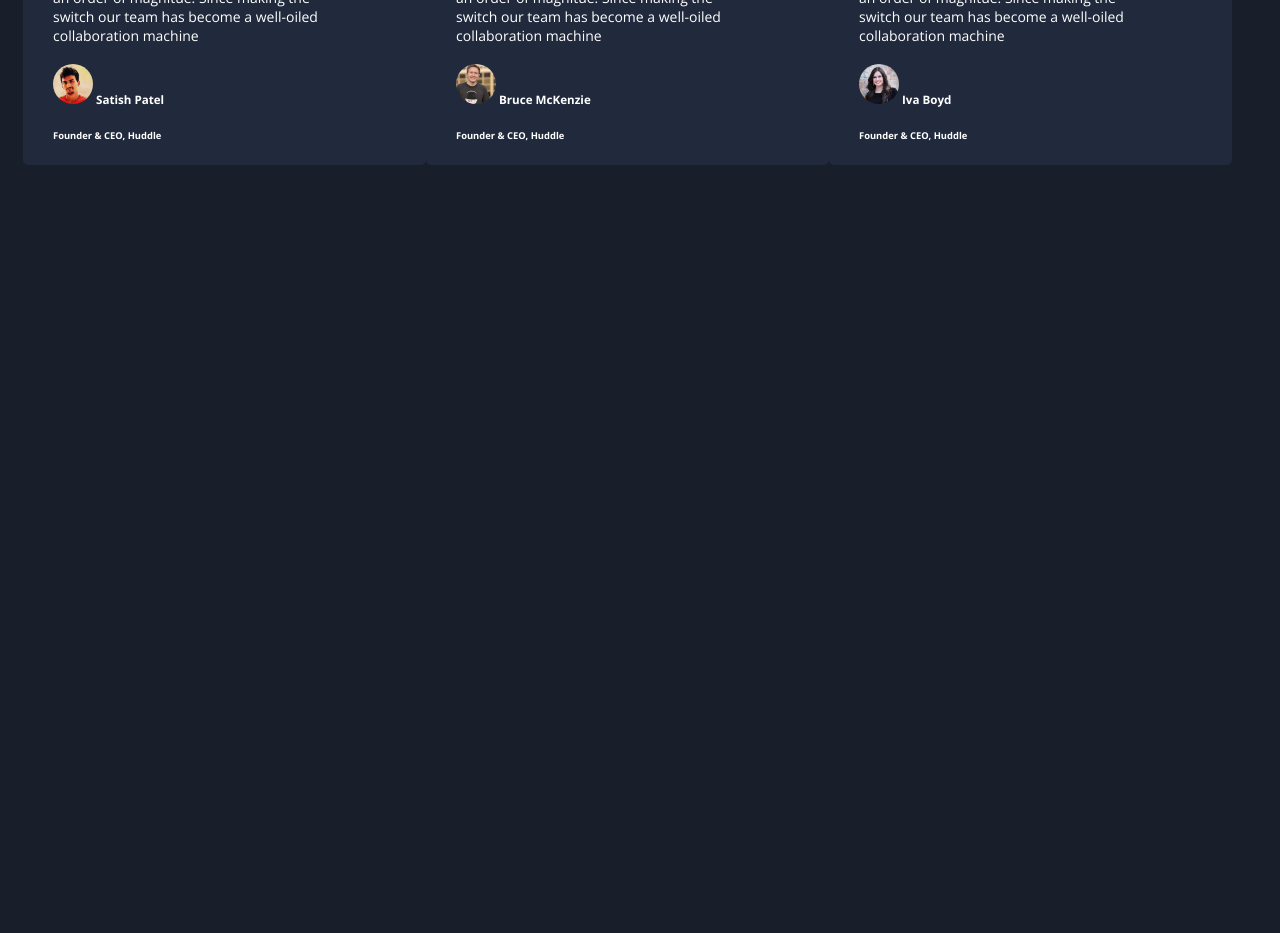
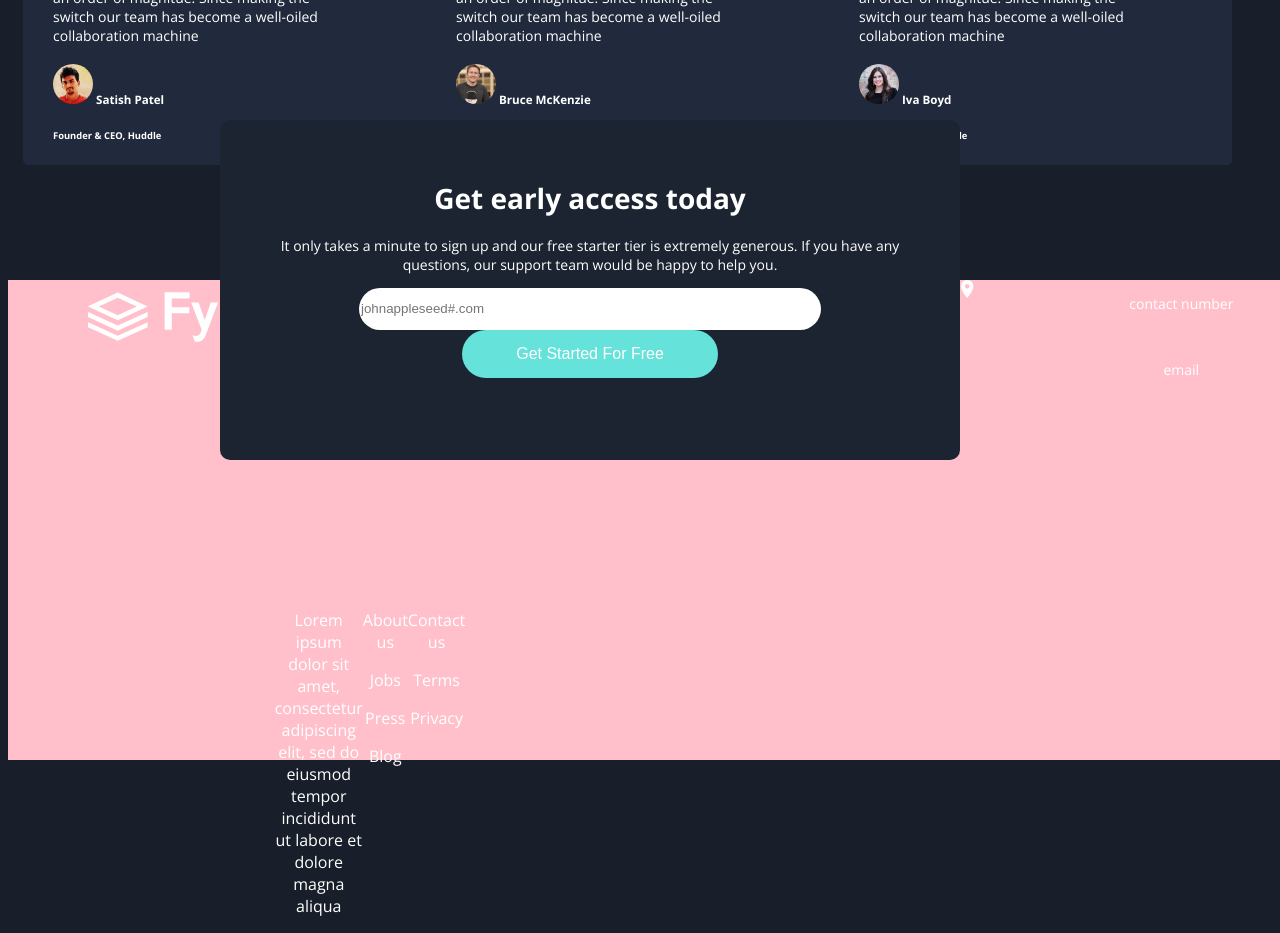
Before and after one commit to jokale/fylo, a React (Create React App) app: page / in a window 1280 px wide. Shown: the part 2280-3213 px from the top of the page. Before the commit the page ends 2445 px from the top, so only its background shows below. Built offline with nearby package versions, Linux system fonts and the light colour scheme.

Commit message:
add footer back

```diff
--- a/src/App.js
+++ b/src/App.js
@@ -12,7 +12,8 @@ import arrow from "./Icons/arrow.svg";
 import security from "./Icons/security.svg";
 import collab from "./Icons/collab.svg";
 import anyfile from "./Icons/anyfile.svg";
-// import location from "./Icons/location.svg";
+import location from "./Icons/location.svg";
+import logo from "./Icons/logo.svg";
 
 
 
@@ -102,7 +103,7 @@ class App extends React.Component {
 
 
     </div>
-    {/* <div className="form">
+    <div className="form">
       <div>
         <h1>Get early access today</h1>
         <p>It only takes a minute to sign up and our free starter tier is extremely generous. If you have any <br></br> questions, our support team would be happy to help you. </p>
@@ -111,9 +112,9 @@ class App extends React.Component {
 
         </div>
 
-    </div> */}
+    </div>
 
-    {/* <div className="footer">
+    <div className="footer">
      <br></br>
 
       <h1>hello i am a footer</h1>
@@ -121,12 +122,14 @@ class App extends React.Component {
        <img src={logo} className="mainlogo" alt="logo" />
       <div id="location">
       <img src={location} className="location" alt="white woman"/>
-        <p>Lorem ipsum dolor sit amet, consectetur <br></br>adipiscing elit, sed do eiusmod tempor <br></br> incididunt ut labore et dolore magna aliqua</p>
-      </div> */}
-      {/* <div>
+      </div>
+      <div>
         <p>contact number</p> <br></br>
         <p>email</p>
         <div className="webgrid">
+
+         <p>Lorem ipsum dolor sit amet, consectetur <br></br>adipiscing elit, sed do eiusmod tempor <br></br> incididunt ut labore et dolore magna aliqua</p>
+
         <div className="webgridone">
                   <p id="pfooter">About us</p>
                   <p id="pfooter">Jobs</p>
@@ -142,12 +145,12 @@ class App extends React.Component {
 
         </div>
 
-      </div> */}
+      </div>
     </div>
 
-      /* <img src={bg} className="background" alt="dark swirl background"/>  */
+       {/* <img src={bg} className="background" alt="dark swirl background"/>   */}
 
-    // </div>
+     </div>
   );
   }
 }
--- a/src/index.css
+++ b/src/index.css
@@ -428,8 +428,10 @@ position: relative; top: 8px;   left: 5px;
    }
  }
 
+/* FORM */
+
 .form{
-  position: absolute; bottom: -340vh; right: 35vh;
+  position: absolute; top: 300vh; right: 40vh;
   background-color: hsl(217, 28%, 15%);
   width: 50%;
   height: 300px;
@@ -438,6 +440,7 @@ position: relative; top: 8px;   left: 5px;
   padding-left: 50px;
   padding-right: 50px;
   padding-top: 40px;
+  /* box-shadow: 5px 10px 8px 10px #040407; */
 
 }
 
@@ -451,20 +454,25 @@ input{
   padding-right: 10px;
 }
 
+
+
+/* FOOTER */
+
 .webgrid{
   display: grid;
-  grid-template-columns: repeat(2, 1.5fr);
+  grid-template-columns: repeat(6, 1.5fr);
   align-items: right;
   justify-content: right;
+  position: relative; top: 25vh; right: 100vh;
+  font-size: 1rem;
 }
-
 
 .footer{
   background-color: pink;
-  position: absolute; top: 430vh;
+  position: absolute; top: 320vh;
   max-width: 100%;
   width: 100%;
-  height: auto;
+  height: 60%;
   z-index: -1;
   display: grid;
   grid-template-columns: repeat(6, .5fr);
```
